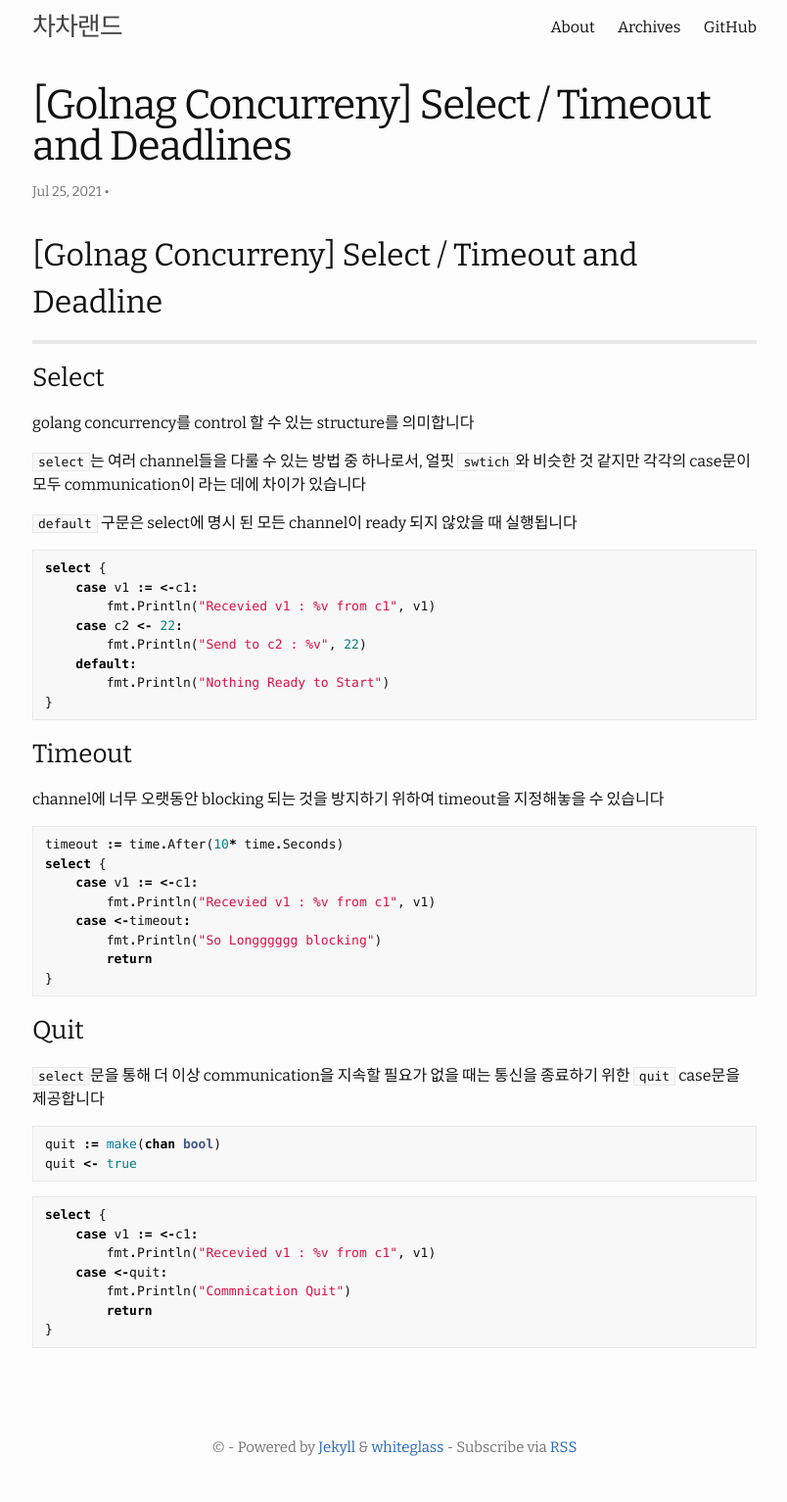
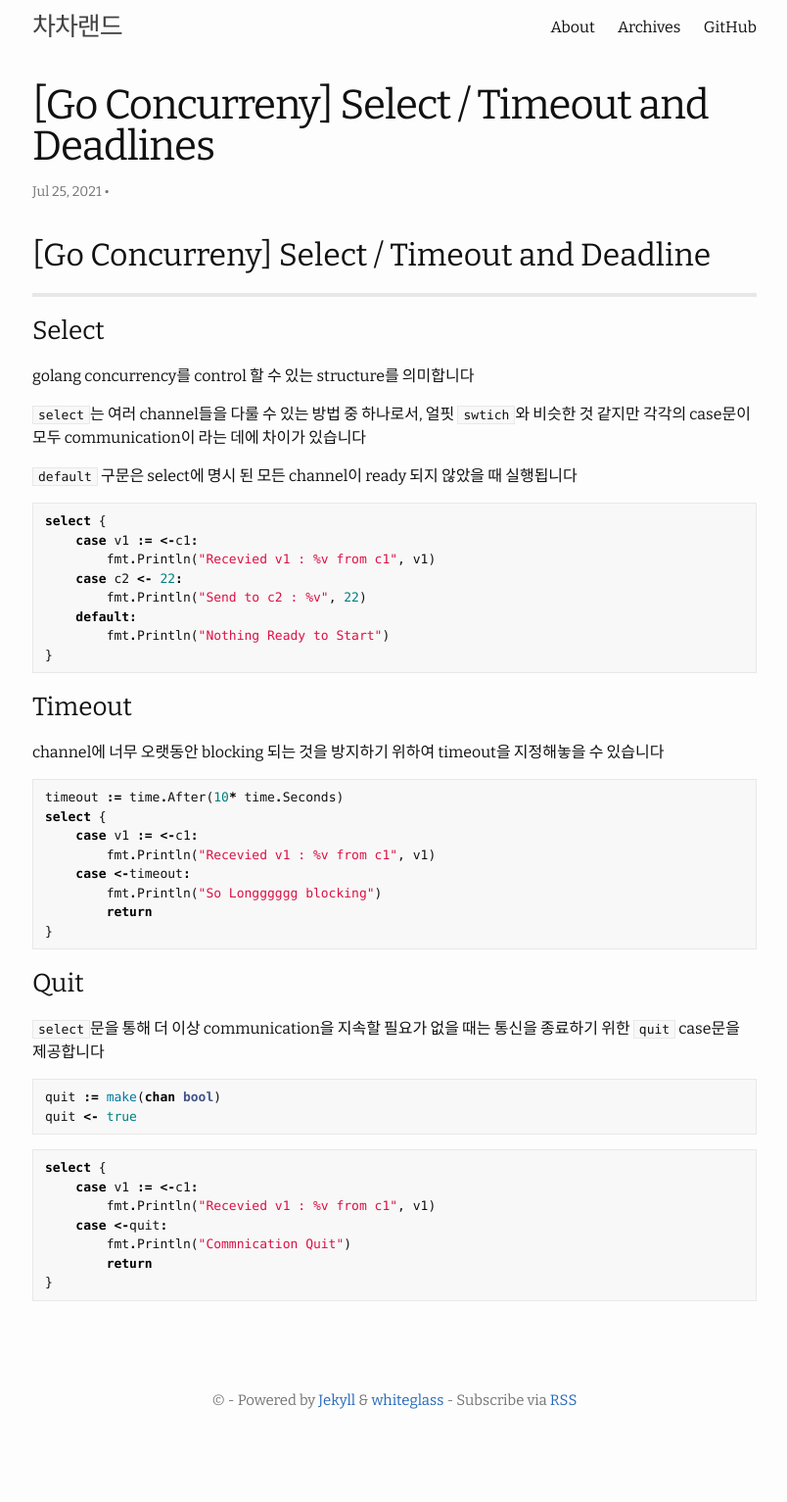
Before and after one commit to jiwonCha/jiwonCha.github.io, a Jekyll site: the page built from _posts/2021-07-25-golang-concurrency-1.md, in a window 1280 px wide. Shown: the whole page at 98% size, without its empty margins (237-1041 px from the left). Built offline with Jekyll 4.4.1, drawn with Linux system fonts in a browser that asks for light colours; after the commit the page ends 1485 px from its top, so only the background shows below that.

Commit message:
fix typing error

```diff
--- a/_posts/2021-07-25-golang-concurrency-1.md
+++ b/_posts/2021-07-25-golang-concurrency-1.md
@@ -1,11 +1,11 @@
 ---
 layout: post
-title:  "[Golnag Concurreny] Select / Timeout and Deadlines"
+title:  "[Go Concurreny] Select / Timeout and Deadlines"
 date:   2021-07-25 15:01:00 +0900
 categories: Go Resource
 ---
 
-## [Golnag Concurreny] Select / Timeout and Deadline
+## [Go Concurreny] Select / Timeout and Deadline
 
 ----------
 
```
